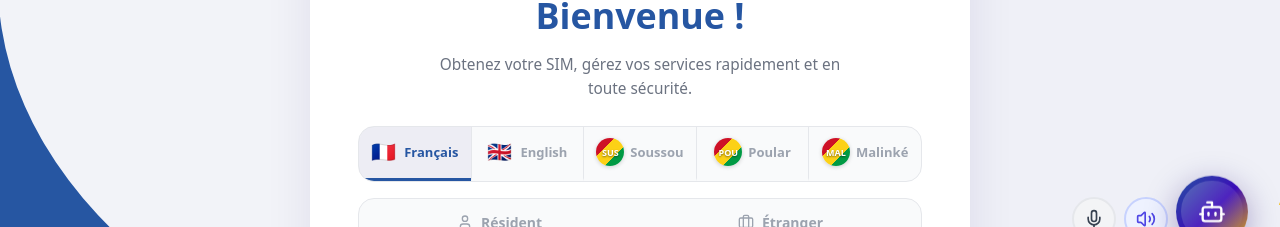
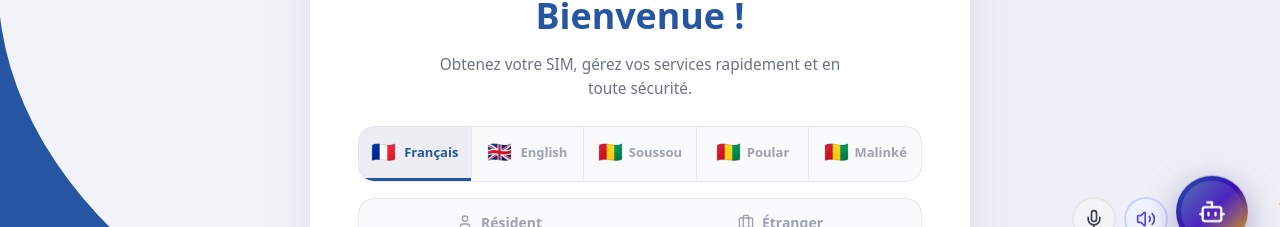
Before and after one commit to IbrahimaSS/N-ma-SIM, a Next.js app in the folder frontend/: page /borne/accueil in a window 1280 px wide. Shown: the part 371-598 px from the top of the page. Built offline with nearby package versions, Linux system fonts and the light colour scheme; no server answers.

Commit message:
fix(i18n): remplace le badge rond Guinee par le vrai drapeau direct
Soussou, Poular et Malinke affichaient un badge circulaire en degrade
diagonal rouge/jaune/vert au lieu d'un drapeau direct comme FR/EN.
Utilise maintenant l'emoji drapeau Guinee (🇬🇳) partout, sur la borne
et la landing page.

```diff
--- a/frontend/src/app/borne/accueil/page.tsx
+++ b/frontend/src/app/borne/accueil/page.tsx
@@ -152,18 +152,7 @@ export default function Accueil() {
               borderBottom: lang === "sus" ? "3px solid #1F6B2D" : "3px solid transparent",
               cursor: "pointer", transition: "all 0.2s",
             }}>
-              {/* Icône Soussou — drapeau Guinée + badge SUS */}
-              <span style={{
-                display: "inline-flex", alignItems: "center", justifyContent: "center",
-                width: 28, height: 28, borderRadius: "50%",
-                background: "linear-gradient(135deg, #CE1126 33%, #FCD116 33% 66%, #009A44 66%)",
-                boxShadow: "0 1px 4px rgba(0,0,0,0.18)",
-                fontSize: 9, fontWeight: 900, color: "white",
-                letterSpacing: 0, flexShrink: 0,
-                textShadow: "0 1px 2px rgba(0,0,0,0.5)"
-              }}>
-                SUS
-              </span>
+              <span style={{ fontSize: 20 }}>🇬🇳</span>
               Soussou
             </button>
 
@@ -179,17 +168,7 @@ export default function Accueil() {
               borderBottom: lang === "pou" ? "3px solid #1F6B2D" : "3px solid transparent",
               cursor: "pointer", transition: "all 0.2s",
             }}>
-              <span style={{
-                display: "inline-flex", alignItems: "center", justifyContent: "center",
-                width: 28, height: 28, borderRadius: "50%",
-                background: "linear-gradient(135deg, #CE1126 33%, #FCD116 33% 66%, #009A44 66%)",
-                boxShadow: "0 1px 4px rgba(0,0,0,0.18)",
-                fontSize: 9, fontWeight: 900, color: "white",
-                letterSpacing: 0, flexShrink: 0,
-                textShadow: "0 1px 2px rgba(0,0,0,0.5)"
-              }}>
-                POU
-              </span>
+              <span style={{ fontSize: 20 }}>🇬🇳</span>
               Poular
             </button>
 
@@ -205,17 +184,7 @@ export default function Accueil() {
               borderBottom: lang === "mal" ? "3px solid #1F6B2D" : "3px solid transparent",
               cursor: "pointer", transition: "all 0.2s",
             }}>
-              <span style={{
-                display: "inline-flex", alignItems: "center", justifyContent: "center",
-                width: 28, height: 28, borderRadius: "50%",
-                background: "linear-gradient(135deg, #CE1126 33%, #FCD116 33% 66%, #009A44 66%)",
-                boxShadow: "0 1px 4px rgba(0,0,0,0.18)",
-                fontSize: 9, fontWeight: 900, color: "white",
-                letterSpacing: 0, flexShrink: 0,
-                textShadow: "0 1px 2px rgba(0,0,0,0.5)"
-              }}>
-                MAL
-              </span>
+              <span style={{ fontSize: 20 }}>🇬🇳</span>
               Malinké
             </button>
           </div>
--- a/frontend/src/components/landing/Multilingual.tsx
+++ b/frontend/src/components/landing/Multilingual.tsx
@@ -3,9 +3,9 @@ import { Reveal } from "./Reveal";
 
 const LANGUES = [
   { code: "FR", label: "Français", flag: "🇫🇷" },
-  { code: "SUS", label: "Soussou" },
-  { code: "POU", label: "Poular" },
-  { code: "MAL", label: "Malinké" },
+  { code: "SUS", label: "Soussou", flag: "🇬🇳" },
+  { code: "POU", label: "Poular", flag: "🇬🇳" },
+  { code: "MAL", label: "Malinké", flag: "🇬🇳" },
   { code: "EN", label: "English", flag: "🇬🇧" },
 ];
 
@@ -34,16 +34,7 @@ export function Multilingual() {
               key={l.code}
               className="flex items-center gap-2 bg-white border border-border-light rounded-full pl-2.5 pr-4 py-2 shadow-sm"
             >
-              {l.flag ? (
-                <span className="text-xl leading-none flex-shrink-0">{l.flag}</span>
-              ) : (
-                <span
-                  className="w-7 h-7 rounded-full flex items-center justify-center text-[10px] font-black text-white flex-shrink-0"
-                  style={{ background: "linear-gradient(135deg,#CE1126 33%,#FCD116 33% 66%,#009A44 66%)" }}
-                >
-                  {l.code}
-                </span>
-              )}
+              <span className="text-xl leading-none flex-shrink-0">{l.flag}</span>
               <span className="text-sm font-bold text-primary">{l.label}</span>
             </div>
           ))}
```
